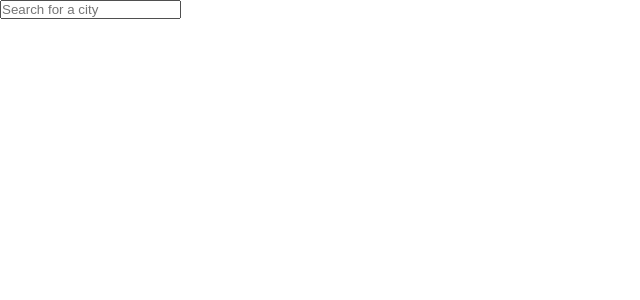
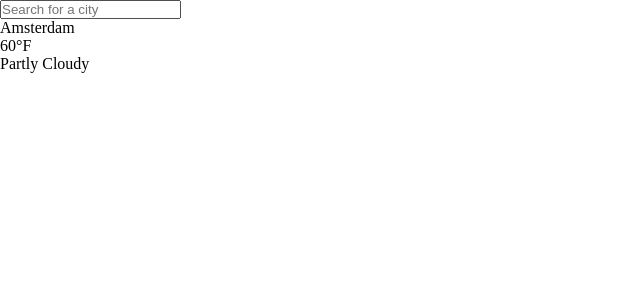
Before and after one commit to victoria-vu/Weather-Now, a React (Create React App) app: page / in a window 1280 px wide. Shown: the top 300 px of the page, without its empty margins (0-640 px from the left). Built offline with nearby package versions, Linux system fonts and the light colour scheme.

Commit message:
Added location and weather

```diff
--- a/src/App.js
+++ b/src/App.js
@@ -2,6 +2,21 @@ import React from 'react';
 import './index.css';
 
 function App() {
+
+  const dateBuilder = (d) => {
+    let months = ["January", "February", "March", "April", "May", "June", "July", "August",
+    "September", "October", "November", "December"];
+    let days = ["Sunday", "Monday", "Tuesday", "Wednesday", "Thursday", "Friday", "Saturday"];
+
+    let day = days[d.getDay()];
+    let date = d.getDate();
+    let month = months[d.getMonth()];
+    let year = d.getFullYear();
+
+    return `${day} ${month} ${date}, ${year}`
+  }
+
+
   return (
     <div className="app">
       <main>
@@ -9,8 +24,20 @@ function App() {
           <input
             type="text"
             className="search-bar"
-            placeholder="Search for a city">
-          </input>
+            placeholder="Search for a city"
+          />
+        </div>
+        <div className="location-box">
+          <div className="location">Amsterdam</div>
+          {/* <div className="date">{dateBuilder(new Date())}</div> */}
+        </div>
+        <div className="weather-box">
+          <div className="temp">
+            60°F
+          </div>
+          <div className="weather">
+            Partly Cloudy
+          </div>
         </div>
       </main>
     </div>
```
